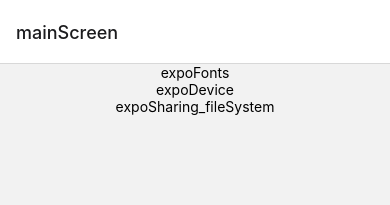
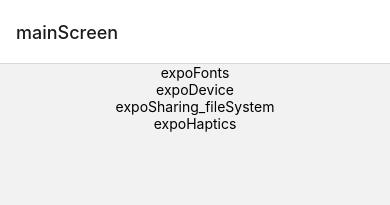
Before and after one commit to Tarakan07/migrate-to_react-naitve-cli, a React Native app: screen / in a window 390 px wide. Shown: the top 205 px of the page. Built offline with nearby package versions, Linux system fonts and the light colour scheme.

Commit message:
expo haptics

```diff
--- a/App.tsx
+++ b/App.tsx
@@ -11,13 +11,19 @@
 import { createStackNavigator } from "@react-navigation/stack";
 import { SafeAreaProvider } from "react-native-safe-area-context";
 import { Text, TouchableOpacity, View } from "react-native";
-import { ExpoFont, ExpoDevice, ExpoSharingFileSystem } from "./src/components";
+import {
+  ExpoFont,
+  ExpoDevice,
+  ExpoSharingFileSystem,
+  expoHaptics,
+} from "./src/components";
 const Stack = createStackNavigator();
 const routes = {
   mainScreen: "mainScreen",
   expoFonts: "expoFonts",
   expoDevice: "expoDevice",
   expoSharing: "expoSharing_fileSystem",
+  expoHaptics: "expoHaptics",
 };
 function App() {
   return (
@@ -34,6 +40,7 @@
                 name={routes.expoSharing}
                 component={ExpoSharingFileSystem}
               />
+              <Stack.Screen name={routes.expoHaptics} component={expoHaptics} />
             </Stack.Group>
           </Stack.Navigator>
         </NavigationContainer>
@@ -50,6 +57,7 @@
       <MyNavigate {...{ navigation, name: routes.expoFonts }} />
       <MyNavigate {...{ navigation, name: routes.expoDevice }} />
       <MyNavigate {...{ navigation, name: routes.expoSharing }} />
+      <MyNavigate {...{ navigation, name: routes.expoHaptics }} />
     </View>
   );
 };
@@ -66,6 +74,7 @@
 // "expo-device": "~5.9.3",
 // "expo-sharing": "~11.10.0",
 // "expo-file-system": "~16.0.8",
+// "expo-haptics": "~12.8.1",
 
 // "expo-apple-authentication": "~6.3.0",
 // "expo-application": "~5.8.3",
@@ -73,7 +82,6 @@
 // "expo-build-properties": "~0.11.1",
 // "expo-clipboard": "~5.0.1",
 // "expo-constants": "~15.4.5",
-// "expo-haptics": "~12.8.1",
 // "expo-image-picker": "~14.7.1",
 // "expo-localization": "~14.8.3",
 // "expo-location": "~16.5.5",
--- /dev/null
+++ b/src/components/expoHaptics/expoHaptics.tsx
@@ -0,0 +1,28 @@
+import React, { useEffect, useState } from "react";
+import {
+  View,
+  Text,
+  StyleSheet,
+  Vibration,
+  TouchableOpacity,
+} from "react-native";
+import WithGoBack from "../../libs/HOC/withGoBack";
+const ExpoHaptics = () => {
+  const [isVibrate, setVibrate] = useState(false);
+  useEffect(() => {
+    if (isVibrate) Vibration.vibrate(15000);
+    else Vibration.cancel();
+    return () => Vibration.cancel();
+  }, [isVibrate]);
+  return (
+    <View style={styles.container}>
+      <TouchableOpacity onPress={() => setVibrate((prev) => !prev)}>
+        <Text>Brrrrrrrr</Text>
+      </TouchableOpacity>
+    </View>
+  );
+};
+const styles = StyleSheet.create({
+  container: { flex: 1, alignContent: "center" },
+});
+export default WithGoBack(ExpoHaptics);
--- a/src/components/index.ts
+++ b/src/components/index.ts
@@ -1,4 +1,5 @@
 import ExpoFont from "./expoFonts/expoFonts";
 import ExpoDevice from "./expoDevice/expoDevice";
 import ExpoSharingFileSystem from "./expoSharing/expoSharingFileSystem";
-export { ExpoFont, ExpoDevice, ExpoSharingFileSystem };
+import expoHaptics from "./expoHaptics/expoHaptics";
+export { ExpoFont, ExpoDevice, ExpoSharingFileSystem, expoHaptics };
```
Also changed, not shown: 1 other file (tests, documents, lock files or other folders).
